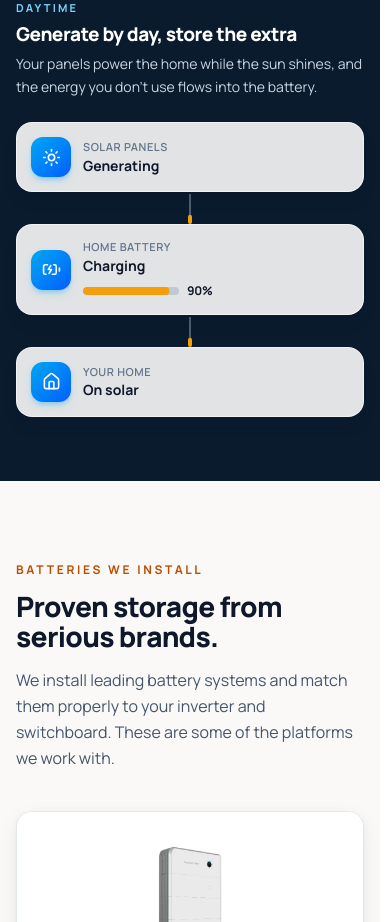
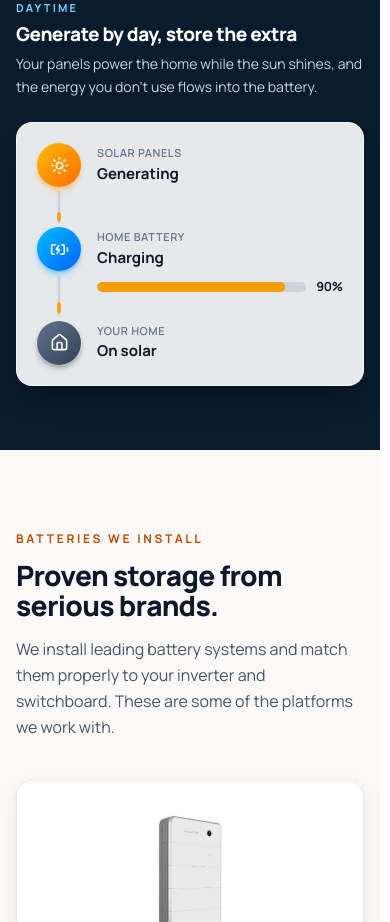
Before and after one commit to zednad/Skyra-Website, a React (Vite) app: page /batteries in a window 390 px wide. Shown: the part 2940-3862 px from the top of the page. Built offline with nearby package versions, Linux system fonts and the light colour scheme.

Commit message:
more fixes

```diff
--- a/src/components/EnergyStory.jsx
+++ b/src/components/EnergyStory.jsx
@@ -350,6 +350,128 @@ function Connector({ dayFlow, nightFlow, reduce }) {
   )
 }
 
+// ── EnergyRail - the toggle scene's status display ───────────────────────
+//  One glass card where the three nodes hang off a single continuous line
+//  and the pulse runs down it: amber out of the panels by day, sky-blue
+//  into the home at night. Reads as one circuit at phone widths, where the
+//  pinned scene's separate floating chips fell apart into stacked cards.
+function RailSegment({ day, night, reduce }) {
+  return (
+    <svg
+      className="min-h-7 w-4 flex-1"
+      viewBox="0 0 16 40"
+      preserveAspectRatio="none"
+      aria-hidden="true"
+    >
+      <line x1="8" y1="4" x2="8" y2="36" stroke="rgba(148,163,184,0.35)" strokeWidth="2.5" />
+      <motion.line
+        x1="8" y1="4" x2="8" y2="36"
+        stroke="#f59e0b" strokeWidth="3.5"
+        className={reduce ? '' : 'energy-pulse'}
+        style={{ opacity: day }}
+      />
+      {night && (
+        <motion.line
+          x1="8" y1="4" x2="8" y2="36"
+          stroke="#38bdf8" strokeWidth="3.5"
+          className={reduce ? '' : 'energy-pulse'}
+          style={{ opacity: night }}
+        />
+      )}
+    </svg>
+  )
+}
+
+function RailRow({ colors, icon, iconCls, dim, title, day, night, dayLabel, nightFlow, segment, children }) {
+  return (
+    <div className="grid grid-cols-[44px_1fr] gap-x-4">
+      <div className="flex flex-col items-center self-stretch">
+        <motion.span
+          style={dim ? { opacity: dim } : undefined}
+          className={'grid h-11 w-11 shrink-0 place-items-center rounded-full text-white shadow-md ' + iconCls}
+        >
+          {icon}
+        </motion.span>
+        {segment}
+      </div>
+      <div className={segment ? 'pb-6' : 'pb-0.5'}>
+        <motion.div style={{ color: colors.sub }} className="pt-0.5 text-[11px] font-semibold uppercase tracking-wider">
+          {title}
+        </motion.div>
+        <div className="relative mt-0.5 h-5 text-[15px] font-bold leading-5">
+          {/* invisible sizer so the longer label sets the row width */}
+          <span className="invisible whitespace-nowrap">
+            {night.length > day.length ? night : day}
+          </span>
+          <motion.span style={{ opacity: dayLabel, color: colors.text }} className="absolute inset-0 whitespace-nowrap">
+            {day}
+          </motion.span>
+          <motion.span style={{ opacity: nightFlow, color: colors.text }} className="absolute inset-0 whitespace-nowrap">
+            {night}
+          </motion.span>
+        </div>
+        {children}
+      </div>
+    </div>
+  )
+}
+
+function EnergyRail({ p, colors, dayLabel, dayFlow, nightFlow, batteryFill, batteryLevel, batteryPct, reduce }) {
+  const sunDim = useTransform(p, [0.4, 0.7], [1, 0.45])
+  return (
+    <motion.div
+      style={{ backgroundColor: colors.bg, borderColor: colors.border }}
+      className="mt-6 rounded-2xl border p-5 shadow-xl shadow-slate-950/25 backdrop-blur-md sm:p-6"
+    >
+      <RailRow
+        colors={colors}
+        icon={<Sun size={19} />}
+        iconCls="bg-gradient-to-br from-amber-400 to-orange-500 shadow-amber-500/40"
+        dim={sunDim}
+        title="Solar panels"
+        day="Generating"
+        night="Idle"
+        dayLabel={dayLabel}
+        nightFlow={nightFlow}
+        segment={<RailSegment day={dayFlow} reduce={reduce} />}
+      />
+      <RailRow
+        colors={colors}
+        icon={<BatteryCharging size={19} />}
+        iconCls="bg-gradient-to-br from-sky-400 to-blue-600 shadow-sky-500/40"
+        title="Home battery"
+        day="Charging"
+        night="Discharging"
+        dayLabel={dayLabel}
+        nightFlow={nightFlow}
+        segment={<RailSegment day={dayFlow} night={nightFlow} reduce={reduce} />}
+      >
+        <div className="mt-2.5 flex items-center gap-2.5">
+          <div className="h-2.5 flex-1 overflow-hidden rounded-full bg-slate-400/30">
+            <motion.div
+              className="h-full rounded-full"
+              style={{ backgroundColor: batteryFill, scaleX: batteryLevel, originX: 0 }}
+            />
+          </div>
+          <motion.span style={{ color: colors.text }} className="text-[12.5px] font-bold tabular-nums">
+            {batteryPct}
+          </motion.span>
+        </div>
+      </RailRow>
+      <RailRow
+        colors={colors}
+        icon={<Home size={19} />}
+        iconCls="bg-gradient-to-br from-slate-500 to-slate-700 shadow-slate-900/30 ring-1 ring-white/20"
+        title="Your home"
+        day="On solar"
+        night="On battery"
+        dayLabel={dayLabel}
+        nightFlow={nightFlow}
+      />
+    </motion.div>
+  )
+}
+
 // One caption block: fades/rises in and out over its progress range.
 function Caption({ progress, range, children }) {
   const [a, b, c, d] = range
@@ -401,10 +523,11 @@ function EnergyToggle({ reduce }) {
   const dayLabel = useTransform(p, [0.4, 0.6], [1, 0])
   const batteryLevel = useTransform(p, [0, 1], [0.9, 0.62])
   const batteryFill = useTransform(p, [0.35, 0.7], ['#f59e0b', '#38bdf8'])
-  const chipBg = useTransform(p, [0.35, 0.7], ['rgba(255,255,255,0.88)', 'rgba(15,23,42,0.8)'])
+  const chipBg = useTransform(p, [0.35, 0.7], ['rgba(255,255,255,0.9)', 'rgba(15,23,42,0.85)'])
   const chipText = useTransform(p, [0.35, 0.7], ['#0f172a', '#f1f5f9'])
   const chipSub = useTransform(p, [0.35, 0.7], ['#64748b', '#94a3b8'])
-  const chipBorder = useTransform(p, [0.35, 0.7], ['rgba(255,255,255,0.6)', 'rgba(255,255,255,0.14)'])
+  // sky-tinted ring at night so the card doesn't melt into the navy section
+  const chipBorder = useTransform(p, [0.35, 0.7], ['rgba(255,255,255,0.6)', 'rgba(125,211,252,0.22)'])
   const dayCaption = useTransform(p, [0.35, 0.6], [1, 0])
   const [batteryPct, setBatteryPct] = useState(`${Math.round(batteryLevel.get() * 100)}%`)
   useMotionValueEvent(batteryLevel, 'change', (v) => setBatteryPct(`${Math.round(v * 100)}%`))
@@ -495,52 +618,17 @@ function EnergyToggle({ reduce }) {
               </motion.div>
             </div>
 
-            <div className="mt-6 flex flex-col items-stretch sm:flex-row sm:items-center">
-              <StatusChip
-                colors={chipColors}
-                icon={<Sun size={19} />}
-                title="Solar panels"
-                day="Generating"
-                night="Idle"
-                dayLabel={dayLabel}
-                nightFlow={nightFlow}
-                reduce={false}
-              />
-              <Connector dayFlow={dayFlow} nightFlow={nightFlow} reduce={false} />
-              <StatusChip
-                colors={chipColors}
-                icon={<BatteryCharging size={19} />}
-                title="Home battery"
-                day="Charging"
-                night="Discharging"
-                dayLabel={dayLabel}
-                nightFlow={nightFlow}
-                reduce={false}
-              >
-                <div className="mt-1.5 flex items-center gap-2">
-                  <div className="h-2 w-24 overflow-hidden rounded-full bg-slate-400/40">
-                    <motion.div
-                      className="h-full rounded-full"
-                      style={{ backgroundColor: batteryFill, scaleX: batteryLevel, originX: 0 }}
-                    />
-                  </div>
-                  <motion.span style={{ color: chipText }} className="text-[12px] font-bold tabular-nums">
-                    {batteryPct}
-                  </motion.span>
-                </div>
-              </StatusChip>
-              <Connector dayFlow={dayFlow} nightFlow={nightFlow} reduce={false} />
-              <StatusChip
-                colors={chipColors}
-                icon={<Home size={19} />}
-                title="Your home"
-                day="On solar"
-                night="On battery"
-                dayLabel={dayLabel}
-                nightFlow={nightFlow}
-                reduce={false}
-              />
-            </div>
+            <EnergyRail
+              p={p}
+              colors={chipColors}
+              dayLabel={dayLabel}
+              dayFlow={dayFlow}
+              nightFlow={nightFlow}
+              batteryFill={batteryFill}
+              batteryLevel={batteryLevel}
+              batteryPct={batteryPct}
+              reduce={reduce}
+            />
           </div>
         </div>
       </div>
--- a/src/site/pages/Home.jsx
+++ b/src/site/pages/Home.jsx
@@ -163,7 +163,9 @@ function BentoTile({ to, title, text, base, widths, img, alt, className = '', de
 
 function WhatWeInstall() {
   return (
-    <section className="bg-white px-4 py-20 sm:px-6 lg:px-8 lg:py-28">
+    // Top padding stays light: the rebate banner's wrapper already spaces
+    // this boundary, and the two stacked paddings read as a hole otherwise.
+    <section className="bg-white px-4 pb-20 pt-8 sm:px-6 sm:pt-10 lg:px-8 lg:pb-28 lg:pt-14">
       <div className="mx-auto max-w-7xl">
         <Reveal className="max-w-2xl">
           <Kicker>What we install</Kicker>
```
